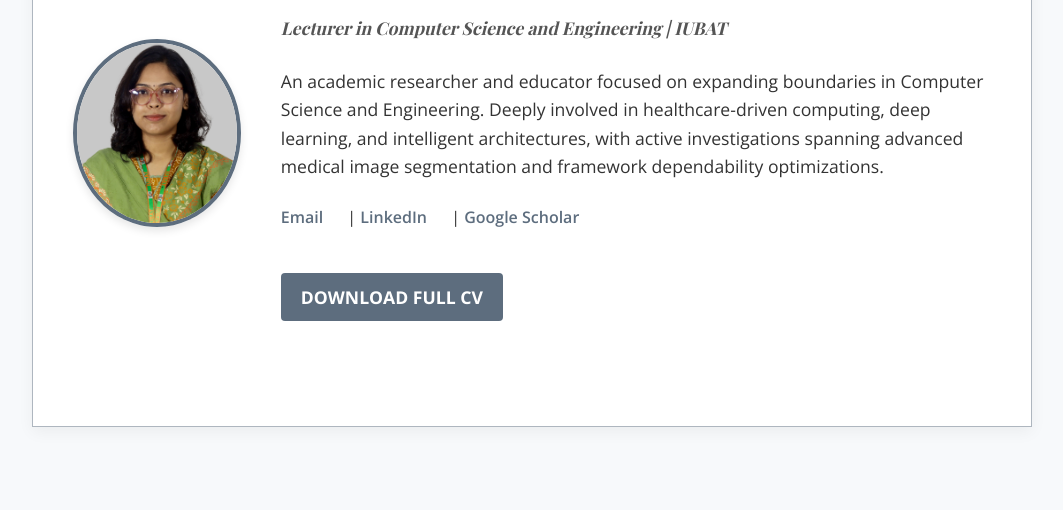
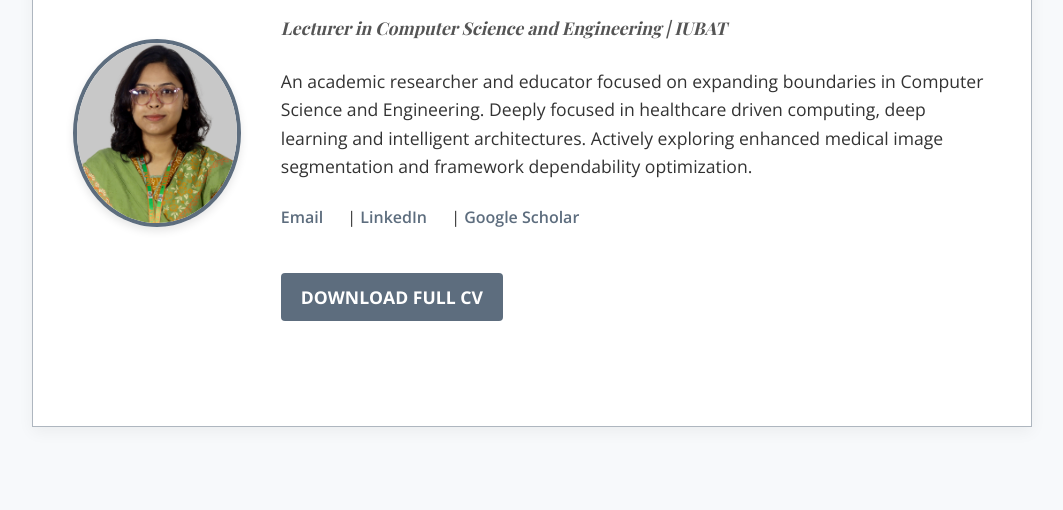
Before and after one commit to Snaholata/snaholata.github.io, a plain HTML site: page index.html in a window 1280 px wide. Shown: the part 290-800 px from the top of the page, without its empty margins (108-1171 px from the left). Drawn offline with nearby package versions, Linux system fonts and the light colour scheme.

Commit message:
Update index.html

```diff
--- a/index.html
+++ b/index.html
@@ -292,7 +292,7 @@
             <div class="content">
                 <h1>Snaholata Mondal</h1>
                 <p style="font-family: var(--font-serif); font-style: italic; color: #555;">Lecturer in Computer Science and Engineering | IUBAT</p>
-                <p>An academic researcher and educator focused on expanding boundaries in Computer Science and Engineering. Deeply involved in healthcare-driven computing, deep learning, and intelligent architectures, with active investigations spanning advanced medical image segmentation and framework dependability optimizations.</p>
+                <p>An academic researcher and educator focused on expanding boundaries in Computer Science and Engineering. Deeply focused in healthcare driven computing, deep learning and intelligent architectures. Actively exploring enhanced medical image segmentation and framework dependability optimization.</p>
                 <div class="contact-info">
                     <a href="mailto:snaholata.cse@iubat.edu">Email</a> |
                     <a href="https://www.linkedin.com/in/snaholata-m/" target="_blank">LinkedIn</a> |
```
